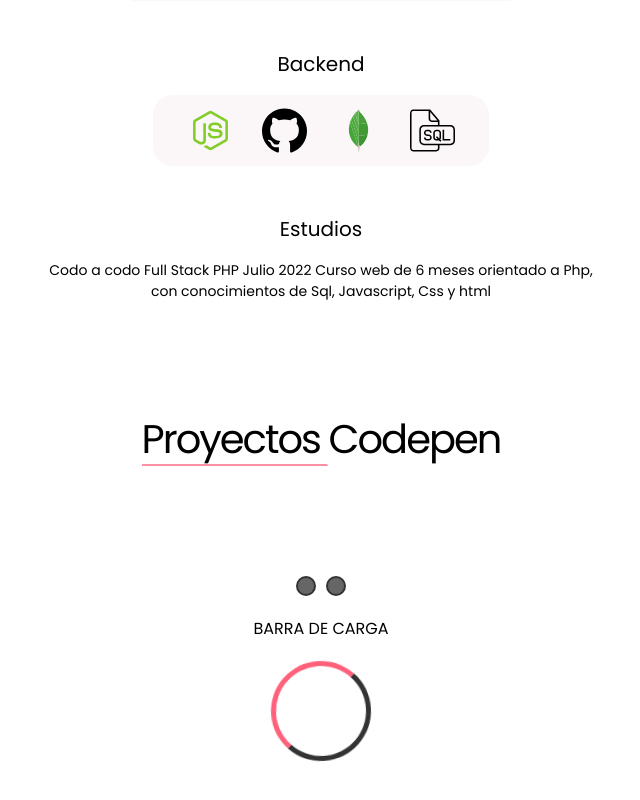
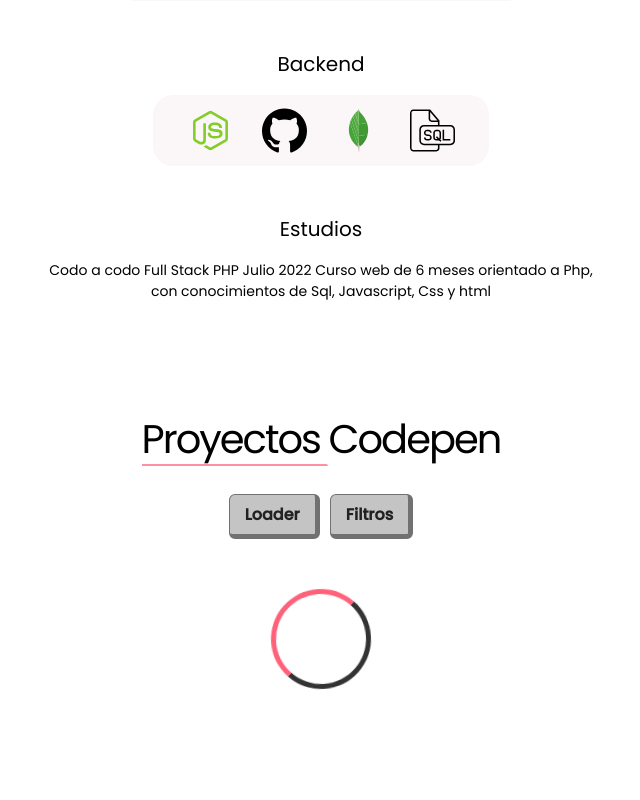
Before and after one commit to pa-ku/portfolio, a React (Vite) app: page / in a window 1280 px wide. Shown: the part 1755-2555 px from the top of the page, without its empty margins (319-959 px from the left). Built offline with nearby package versions, Linux system fonts and the light colour scheme; a web font is replaced by a local one.

Commit message:
Better ui and proyect

```diff
--- a/src/App.jsx
+++ b/src/App.jsx
@@ -54,12 +54,14 @@ function App() {
           }
         />
         <ProyectosContainer>
+
           <ProyectLayout />
         </ProyectosContainer>
         <ConocimientosContainer>
         <Title $altButton>Conocimientos</Title>
           <Conocimientos />
         </ConocimientosContainer>
+
         <CodepenLayout />
       </Wrapper>
     </>
--- a/src/components/proyects_codepen/CodepenLayout.jsx
+++ b/src/components/proyects_codepen/CodepenLayout.jsx
@@ -3,15 +3,16 @@ import Loader from "./Loader";
 import Title from "../Title";
 import styled from "styled-components";
 import Filter from "./Filter";
+import CheckBox from "../ui/CheckBox";
 
 const Wrapper = styled.div`
   width: 100%;
-height: 300px;
+  height: 460px;
   display: flex;
   align-items: center;
   justify-content: start;
   flex-direction: column;
-  gap: 20px;
+  gap: 30px;
 `;
 const IndexButton = styled.button`
   background-color: #fff;
@@ -39,24 +40,26 @@ display: flex;
   align-items: center;
   justify-content: center;
   gap: 10px;
+  margin-bottom: 20px;
 `;
 const NavButton = styled.div`
   width: 20px;
   height: 20px;
-border: 2px solid #333;
-background-color: #666;
+  border: 2px solid #444;
+  background-color: #9cd9ff;
   border-radius: 50%;
   transition: 100ms;
   cursor: pointer;
-&:hover{
-    background-color: #9cd9ff;
+  &:hover {
+    background-color: #39b1fb;
   }
 `;
 
 export default function CodepenLayout() {
-  const proyects = [<Loader /> ,<Filter />];
+  const proyects = [<Loader />, <Filter />];
+  const proyectsName = ["Loader", "Filtros"];
+
   const [index, setIndex] = useState(0);
-  console.log(proyects.length);
 
   function NextIndex() {
     if (index !== proyects.length - 1) {
@@ -71,15 +74,18 @@ export default function CodepenLayout() {
 
   return (
     <>
+      <Wrapper>
         <Title $altButton>Proyectos Codepen</Title>
-
-      <Wrapper>
         <NavContainer>
           {proyects.map((project, index) => (
-            <NavButton onClick={() => setIndex(index)}></NavButton>
+            <CheckBox
+              $text={proyectsName[index]}
+              value={"1"}
+              name={"verduras"}
+              onClick={() => setIndex(index)}
+            ></CheckBox>
           ))}
         </NavContainer>
-
         {/*  <IndexContainer>
           <IndexButton onClick={PrevIndex}>-</IndexButton>
           <IndexButton onClick={NextIndex}>+</IndexButton>
--- a/src/components/proyects_codepen/Filter.jsx
+++ b/src/components/proyects_codepen/Filter.jsx
@@ -1,12 +1,15 @@
 import React, { useState } from "react";
 import styled from "styled-components";
+import CheckBox from "../ui/CheckBox";
 
 const InputFilter = styled.input`
   border-radius: 10px;
   padding: 10px;
   width: 200px;
+  font-weight: 500;
+  font-size: 18px;
   border: 4px solid #9cd9ff;
-  &:focus{
+  &:focus {
     border-color: #3fb5ff;
     outline: 0px;
   }
@@ -19,7 +22,7 @@ const FilterContainer = styled.div`
   flex-direction: column;
   background-color: var(--main-pink-250);
   width: 200px;
-  font-weight: 800;
+  font-weight: 500;
   text-transform: uppercase;
   border-radius: 20px;
   padding: 20px;
@@ -62,14 +65,17 @@ export default function Filter() {
 
   return (
     <>
-      <p>FILTRO DE VERDURAS</p>
+      <InputFilter
+        placeholder="Buscar..."
+        onChange={FilterHandler}
+        type="text"
+      />
 
-      <InputFilter placeholder="Busca tu verdura favorita!" onChange={FilterHandler} type="text" />
+
       <FilterContainer>
         {query && filteredProducts.map((item) => <p key={item}>{item}</p>)}
-     {query === "" && "Ingresa una verdura!"}
+        {query === "" && "Ingresa una verdura!"}
       </FilterContainer>
-
     </>
   );
 }
--- a/src/components/proyects_codepen/Loader.jsx
+++ b/src/components/proyects_codepen/Loader.jsx
@@ -31,14 +31,10 @@ const LoaderStyle = styled.div`
   }
 `;
 
-const ProyectTitle = styled.p`
-
-`;
-
 export default function Loader() {
   return (
     <>
-      <ProyectTitle>BARRA DE CARGA</ProyectTitle>
+
       <LoaderStyle></LoaderStyle>
     </>
   );
--- /dev/null
+++ b/src/components/ui/CheckBox.jsx
@@ -0,0 +1,62 @@
+import React from "react";
+import styled from "styled-components";
+
+const Input = styled.input`
+  -webkit-appearance: none;
+  -moz-appearance: none;
+  -ms-appearance: none;
+  -o-appearance: none;
+  appearance: none;
+  background-color: #c4c4c4;
+  border-bottom: 5px solid;
+  border-right: 5px solid;
+  border-left: 1px solid;
+  border-top: 1px solid;
+
+  font-weight: 600;
+  border-color: #717171;
+  color: #1c2128;
+  padding: 7px;
+  min-width: 20px;
+  padding-inline: 15px;
+  color: #222;
+  text-align: center;
+  font-size: 1rem;
+  border-radius: 6px;
+  cursor: pointer;
+
+  &:hover {
+    filter: brightness(1.1);
+  }
+  &:checked {
+    background-color: #80d8ff;
+    border-color: #485c66;
+    border-color: ${(props) => props.$bordercolor};
+    background-color: ${(props) => props.$backgroundcolor};
+  }
+  &::before {
+    content: "${(props) => props.$text}";
+  }
+`;
+export default function CheckBox({
+  $text,
+  checked,
+  onChange,
+  name,
+  value,
+  onClick,
+}) {
+  return (
+    <>
+      <Input
+        value={value}
+        checked={checked}
+        name={name}
+        type="radio"
+        onChange={onChange}
+        onClick={onClick}
+        $text={$text}
+      />
+    </>
+  );
+}
```
Lines whose indentation alone changed are shown as unchanged.
